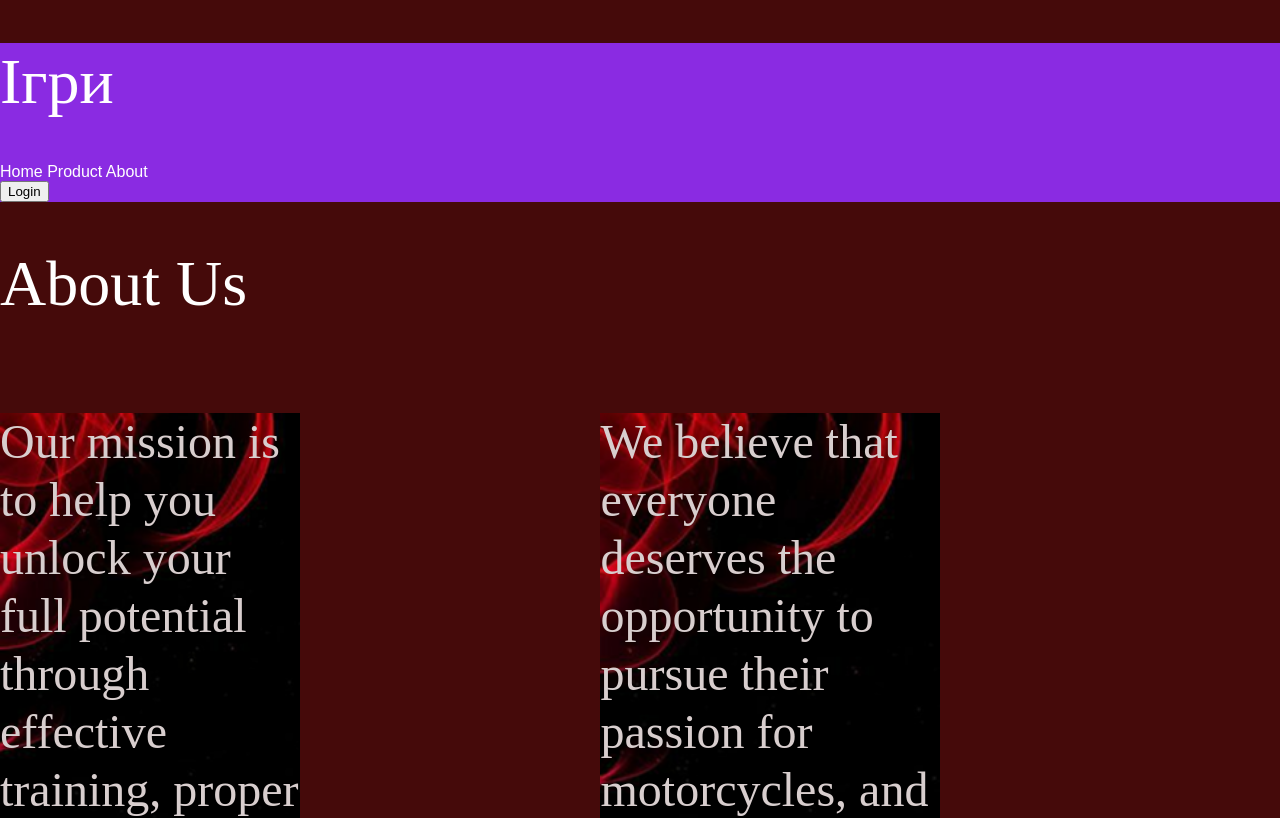
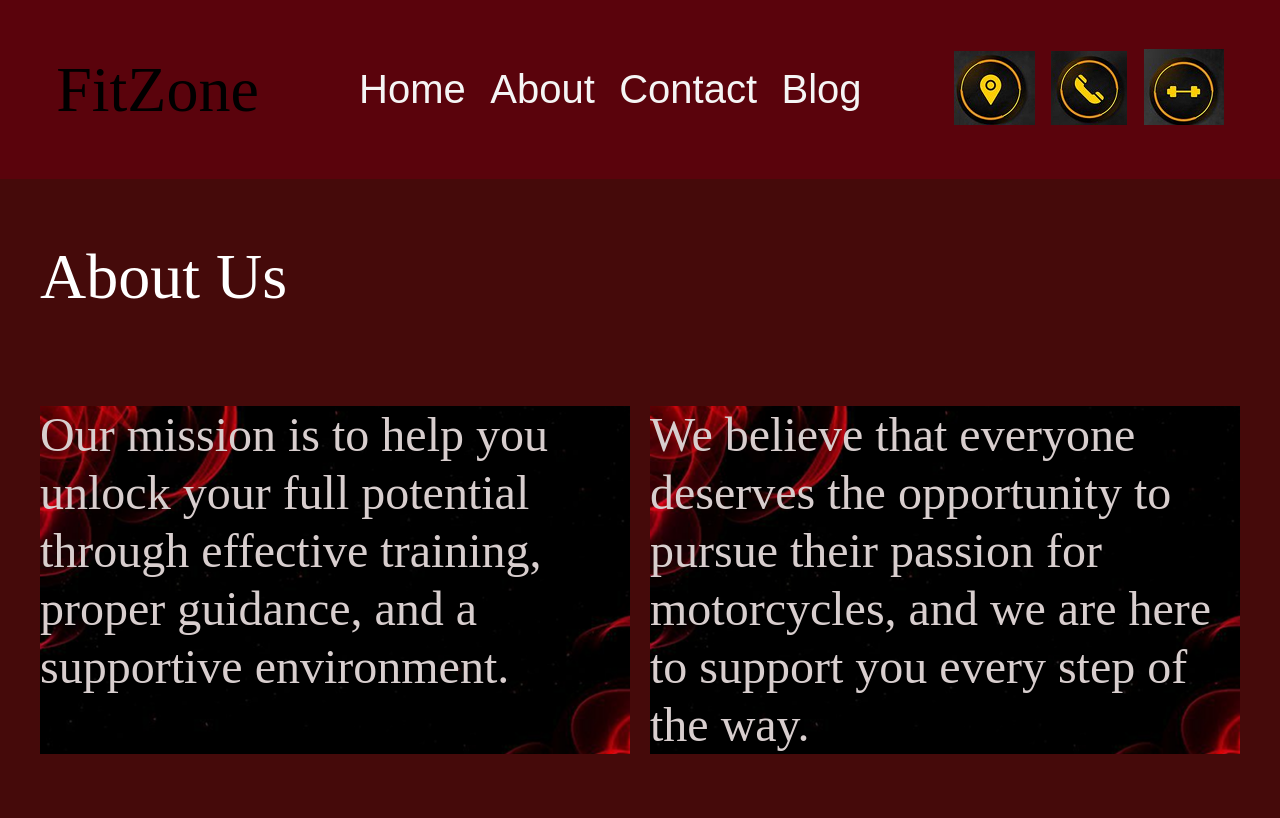
Before and after one commit to peluhovskadiana-dot/FitZone, a plain HTML site: page about.html in a window 1280 px wide. Shown: the top 818 px of the page. Drawn offline with Linux system fonts and the light colour scheme; a script that the page names is missing; a web font is replaced by a local one.

Commit message:
fix: some visual fix and header

```diff
--- a/about.css
+++ b/about.css
@@ -15,9 +15,10 @@ h1 {
 
 .about1 {
   display: flex;
+  align-items: stretch;
+  gap: 20px;
   p {
     width: 50%;
-
     font-family: "Irish Grover";
     font-style: normal;
     font-weight: 400;
@@ -49,9 +50,11 @@ p {
   display: flex;
   justify-content: space-between;
   margin-top: 20px;
+  gap: 20px;
   img {
     margin: 0 auto;
     display: block;
+    max-width: 100%;
   }
   div {
     width: 33%;
--- a/about.html
+++ b/about.html
@@ -9,29 +9,32 @@
   </head>
   <body class="about">
     <header>
-      <h1>Ігри</h1>
+      <h1>FitZone</h1>
       <nav>
-        <a href="#">Home</a>
-        <a href="#">Product</a>
-        <a href="#">About</a>
+        <a href="index.html">Home</a>
+        <a href="about.html">About</a>
+        <a href="#">Contact</a>
+        <a href="#">Blog</a>
       </nav>
-      <button>Login</button>
+
+      <div class="icons">
+        <a href="#"><img src="icon1.png" alt="" /></a>
+        <a href="#"><img src="icon2.png" alt="" /></a>
+        <a href="#"><img src="icon3.png" alt="" /></a>
+      </div>
     </header>
     <main>
       <h1>About Us</h1>
       <section class="about1">
-        <div>
         <p>
           Our mission is to help you unlock your full potential through effective training, proper
           guidance, and a supportive environment.
         </p>
-        </div>
-        <div>
+
         <p>
-            We believe that everyone deserves the opportunity to pursue their passion for
-            motorcycles, and we are here to support you every step of the way.
+          We believe that everyone deserves the opportunity to pursue their passion for motorcycles,
+          and we are here to support you every step of the way.
         </p>
-        </div>
       </section>
       <section class="about2">
         <div>
--- a/global.css
+++ b/global.css
@@ -1,38 +1,54 @@
+@import url("https://fonts.googleapis.com/css2?family=Inter:ital,opsz,wght@0,14..32,100..900;1,14..32,100..900&family=Irish+Grover&family=Itim&family=Montserrat:ital,wght@0,100..900;1,100..900&display=swap");
+
 body {
   background-color: brown;
   margin: 0;
-    font-family: sans-serif;
+  font-family: "Irish Grover", sans-serif;
 }
 
-header, footer{
+header,
+footer {
   background-color: blueviolet;
 }
 
-a{
+a {
   text-decoration: none;
   color: white;
 }
 
-.pluses{
+header {
+  padding: 8px 16px;
   display: flex;
-    justify-content: space-between;
-    gap: 16px;
+  justify-content: space-around;
+  align-items: center;
+  background-color: #5a030c;
+  h1 {
+    font-style: normal;
+    font-weight: 400;
+    font-size: 64px;
+    line-height: 77px;
 
-    .article{
-        display: flex;
-        gap: 24px;
+    color: #000000;
   }
-    .number{
 
-    font-weight: 700;
+  nav a {
+    margin-left: 20px;
+    font-style: normal;
+    font-weight: 400;
     font-size: 40px;
     line-height: 48px;
+    /* identical to box height */
 
-    color: #FFFFFF;
-        padding: 38px 16px;
-        border-right: 1px solid #FFFFFF;
-
+    color: #f5f5f5;
   }
 
-    .text
+  .icons a {
+    margin-left: 12px;
   }
+}
+
+main {
+  max-width: 1200px;
+  margin: 0 auto;
+  padding: 16px;
+}
```
Also changed, not shown: index.html (+10 -4 lines), icon1.png (added), icon2.png (added), icon3.png (added). Lines whose indentation alone changed are shown as unchanged.
